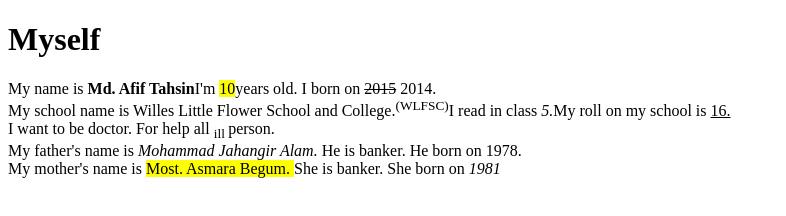
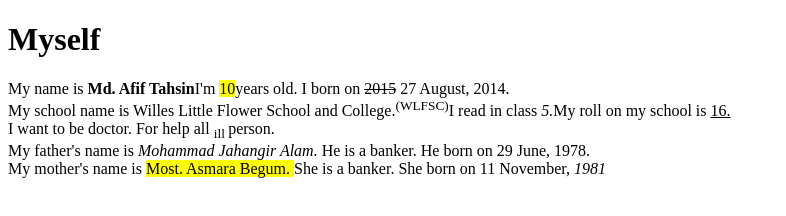
Before and after one commit to Afif-Tahsin1/html_element, a plain HTML site: page acp.html in a window 1280 px wide. Shown: the whole page, without its empty margins (0-786 px from the left). Drawn offline with Linux system fonts and the light colour scheme.

Commit message:
Acp full done

```diff
--- a/acp.html
+++ b/acp.html
@@ -7,6 +7,6 @@
 </head>
 <body>
     <h1>Myself</h1>
-    <p>My name is <b>Md. Afif Tahsin</b>I'm <mark>10</mark>years old. I born on <del>2015</del> 2014. <br> My school name is Willes Little Flower School and College.<sup>(WLFSC)</sup>I read in class <i>5.</i>My roll on my school is <u>16.</u><br> I want to be doctor. For help all <sub>ill </sub>person. <br> My father's name is <em>Mohammad Jahangir Alam. </em>He is banker. He born on 1978. <br> My mother's name is <mark>Most. Asmara Begum. </mark>She is banker. She born on <i>1981</i> </p>
+    <p>My name is <b>Md. Afif Tahsin</b>I'm <mark>10</mark>years old. I born on <del>2015</del> 27 August, 2014. <br> My school name is Willes Little Flower School and College.<sup>(WLFSC)</sup>I read in class <i>5.</i>My roll on my school is <u>16.</u><br> I want to be doctor. For help all <sub>ill </sub>person. <br> My father's name is <em>Mohammad Jahangir Alam. </em>He is a banker. He born on 29 June, 1978. <br> My mother's name is <mark>Most. Asmara Begum. </mark>She is a banker. She born on 11 November, <i>1981</i> </p>
 </body>
 </html>
```
